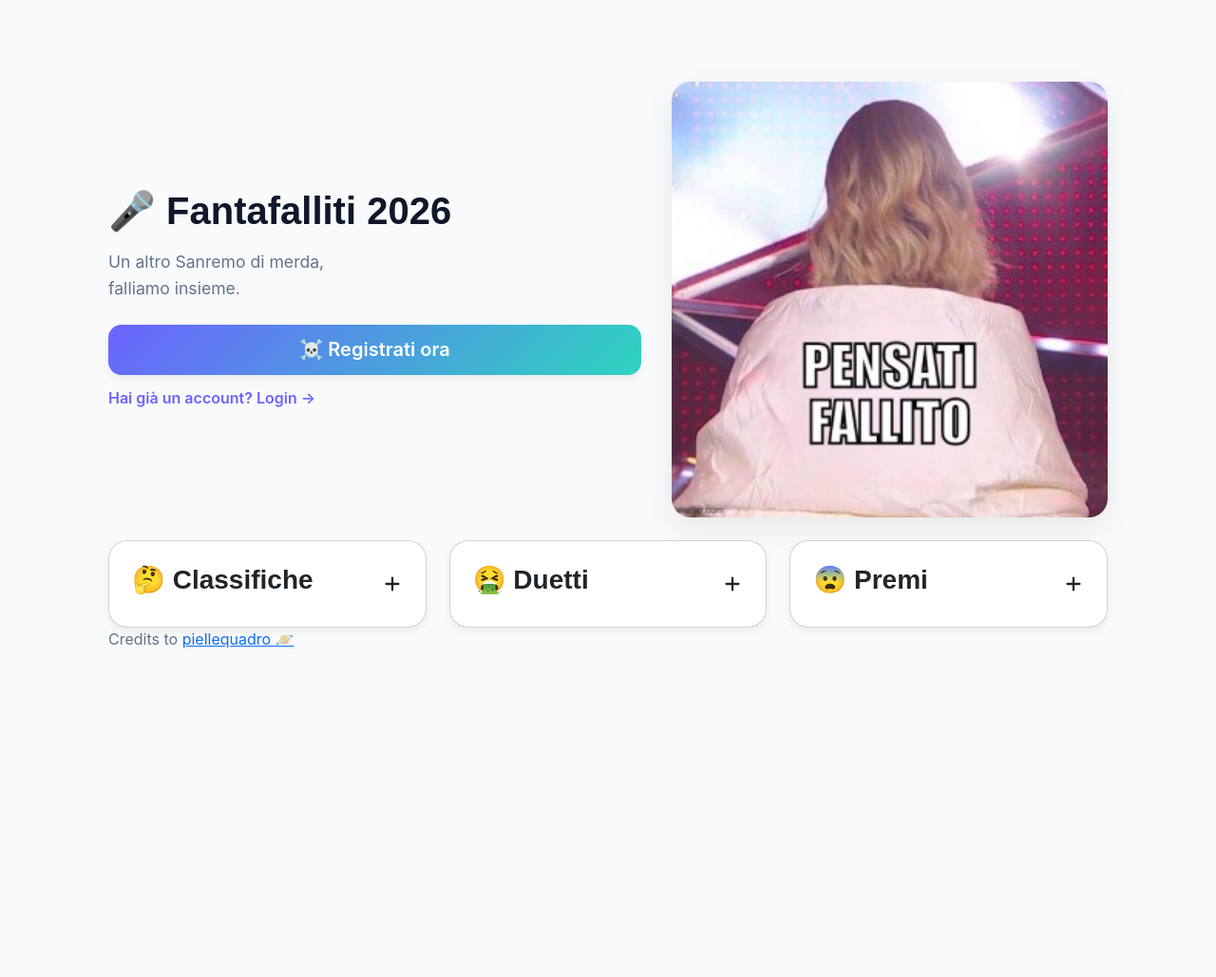
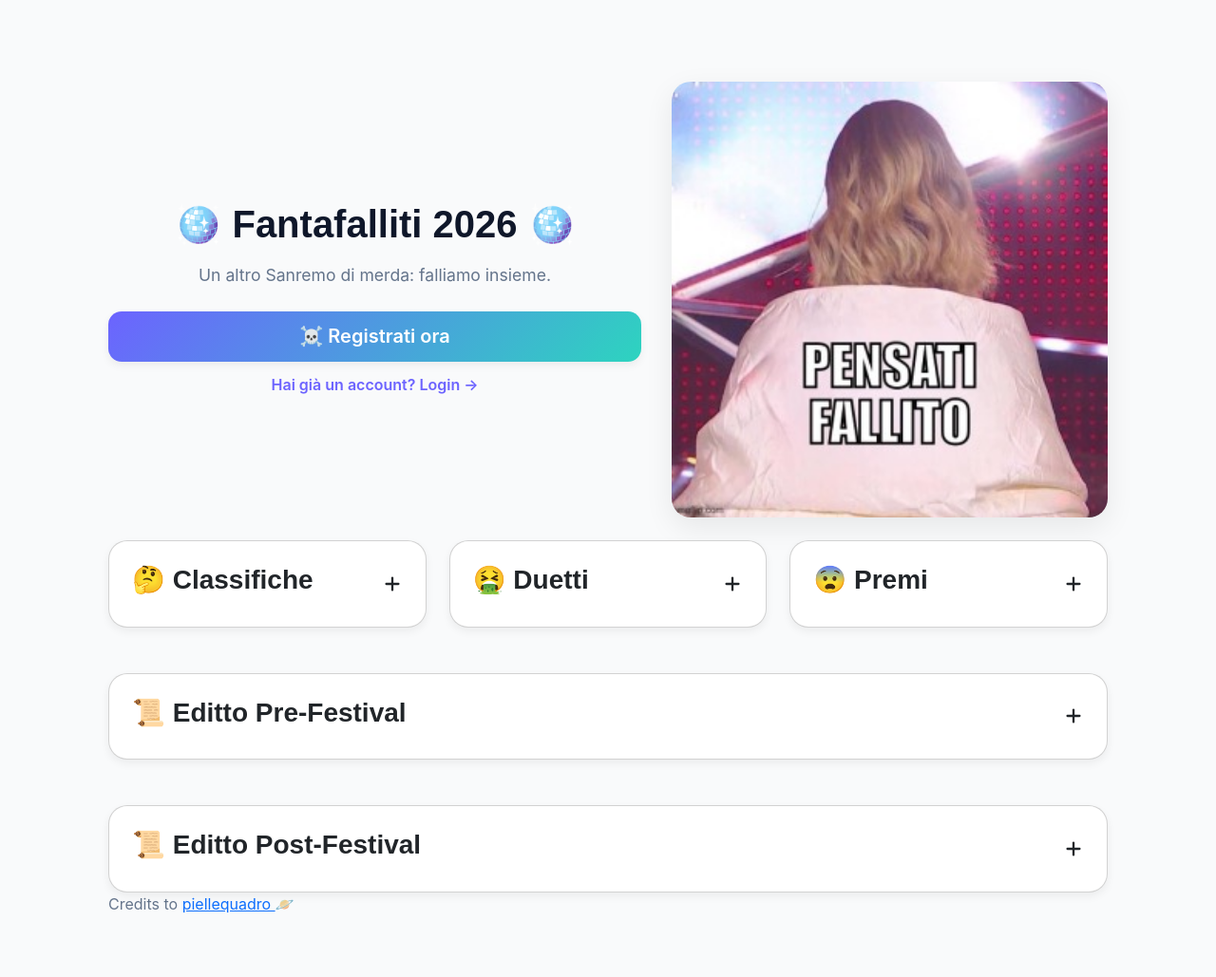
Before and after one commit to luciobirra/my_ffa_app, a Flask app: page / in a window 1280 px wide. Shown: the part 132-1161 px from the top of the page at 95% size. Before the commit the page ends 815 px from the top, so only its background shows below. Run offline with Flask 3, Linux system fonts and the light colour scheme; data that the repository does not hold is empty.

Commit message:
added Editti pre and post

```diff
--- a/templates/index.html
+++ b/templates/index.html
@@ -6,11 +6,10 @@
 <section class="hero">
 
   <div class="hero-text">
-    <h1>🎤 Fantafalliti 2026</h1>
+    <h1>🪩 Fantafalliti 2026 🪩</h1>
 
     <p class="hero-subtitle">
-      Un altro Sanremo di merda, <br>
-      falliamo insieme.
+      Un altro Sanremo di merda: falliamo insieme.
     </p>
 
     <div class="hero-actions">
@@ -42,7 +41,7 @@
       </svg>
     </div>
     <p class="feature-text">
-      Segui con perplessità l’andamento di Sanremo e scopri chi perde, oltre te.
+      Segui con perplessità l’andamento di questo Sanremo e scopri che abbiamo tutti perso.
     </p>
   </div>
 
@@ -68,12 +67,113 @@
       </svg>
     </div>
     <p class="feature-text">
-      Punti bonus, penalità e colpi di scena.
+      Punti bonus, penalità e colpi di scena. Sempre se non vieni espulso dal dittatore artistico.
     </p>
   </div>
 
 </section>
 
+
+  <!-- NUOVE CARD FULL WIDTH -->
+<section class="features mt-4">
+
+  <div class="row mt-4">
+    <div class="col-12">
+      <div class="card feature-card full-card" onclick="toggleCard(this)">
+        <div class="feature-header">
+          <h3>📜 Editto Pre-Festival</h3>
+          <svg class="toggle-icon" viewBox="0 0 24 24" width="22" height="22">
+            <line x1="12" y1="5" x2="12" y2="19" />
+            <line x1="5" y1="12" x2="19" y2="12" />
+          </svg>
+        </div>
+
+        <div class="feature-text">
+
+          <h5>FantaFalliti-2026<br>EDITTO PRE-FESTIVAL</h5>
+
+          <p><strong>Esiste solo una regola:</strong> il dittatore artistico fa le regole. O questo, o te ne vai.</p>
+
+          <h6 class="mt-3">Modalità di iscrizione</h6>
+          <ul>
+            <li>L’iscrizione è possibile unicamente mediante la App FantaFalliti (questa App)</li>
+            <li>Il termine ultimo per le iscrizioni è il 18 febbraio</li>
+            <li>L’iscrizione verrà ritenuta valida previa ricezione della quota entro il 20 febbraio</li>
+            <li>La quota va inviata tramite PayPal/Satispay al dittatore artistico</li>
+            <li>Specificare se si partecipa a entrambe le competizioni</li>
+            <li>Quota di iscrizione: 15€ a persona</li>
+          </ul>
+
+          <h6 class="mt-3">Regole di partecipazione</h6>
+          <ul>
+            <li>È necessario partecipare in maniera proattiva almeno a 3 serate su 5</li>
+            <li>La partecipazione è considerara proattiva se il concorrente interagisce per almeno 2 ore per ogni serata (fatta eccezione per quelle in cui risulta assente)</li>
+            <li>La partecipazione alla finale (in presenza o da remoto) è obbligatoria</li>
+            <li>L’ assenza va giustificata, certificandone il motivo al dittatore artistico privatamente o pubblicamente</li>
+            <li>Le classifiche dovranno essere inviate entro le data stabilita dal dittatore artistico e riportata nella App Fanta Falliti</li>
+            <li>Il mancato rispetto di anche solamente una delle regole di cui sopra sarà motivo di esclusione e squalifica</li>
+            <li>dittatore deciderà pubblicando l’editto di fine edizione dichiarando chi è stato squalificato e perché</li>
+            <li>La quota non verrà rimborsata per nessun motivo</li>
+          </ul>
+
+          <h6 class="mt-3">Pubblicazione graduatorie</h6>
+          <ul>
+            <li>Le graduatorie verranno pubblicate a tempo debito sull App FantaFalliti </li>
+            <li>Le graduatorie verranno suddivise per categoria di evento e concorso</li>
+            <li>I vincitori (Marghe - PayPal: marghemancuso@gmail.com) riceveranno il premio in denaro entro e non oltre domenica 1 marzo</li>
+          </ul>
+
+        </div>
+      </div>
+    </div>
+  </div>
+
+</section>
+
+
+<section class="features mt-4">
+
+  <div class="row mt-4">
+    <div class="col-12">
+      <div class="card feature-card full-card" onclick="toggleCard(this)">
+        <div class="feature-header">
+          <h3>📜 Editto Post-Festival</h3>
+          <svg class="toggle-icon" viewBox="0 0 24 24" width="22" height="22">
+            <line x1="12" y1="5" x2="12" y2="19" />
+            <line x1="5" y1="12" x2="19" y2="12" />
+          </svg>
+        </div>
+
+        <div class="feature-text">
+
+          <h5>FantaFalliti-2026<br>EDITTO POST-FESTIVAL</h5>
+
+          <p><strong>Esiste solo una regola:</strong> il dittatore artistico fa le regole. O questo, o te ne vai.</p>
+
+          <h6 class="mt-3">Il dittatore artistico decide che</h6>
+          <ul>
+            <li>...</li>
+            <li>...</li>
+          </ul>
+
+          <h6 class="mt-3">Il dittatore artistico altresì stabilisce che</h6>
+          <ul>
+            <li>...</li>
+            <li>...</li>
+          </ul>
+
+          <h6 class="mt-3">Espulsioni</h6>
+          <ul>
+            <li>...</li>
+            <li>...</li>
+          </ul>
+
+        </div>
+      </div>
+    </div>
+  </div>
+
+</section>
 
 <style>
   .feature-card {
@@ -113,6 +213,12 @@
   .feature-card.open .toggle-icon {
     transform: rotate(45deg);
   }
+
+  .hero-text {
+    text-align: center;
+  }
+
+
 </style>
 
 
@@ -126,8 +232,9 @@
 <p class="credits">
   Credits to
   <a href="https://www.instagram.com/piellequadro/" target="_blank">
-    piellequadro 🪐
+    piellequadro
   </a>
+  🪐
 </p>
 
 {% endblock %}
```
